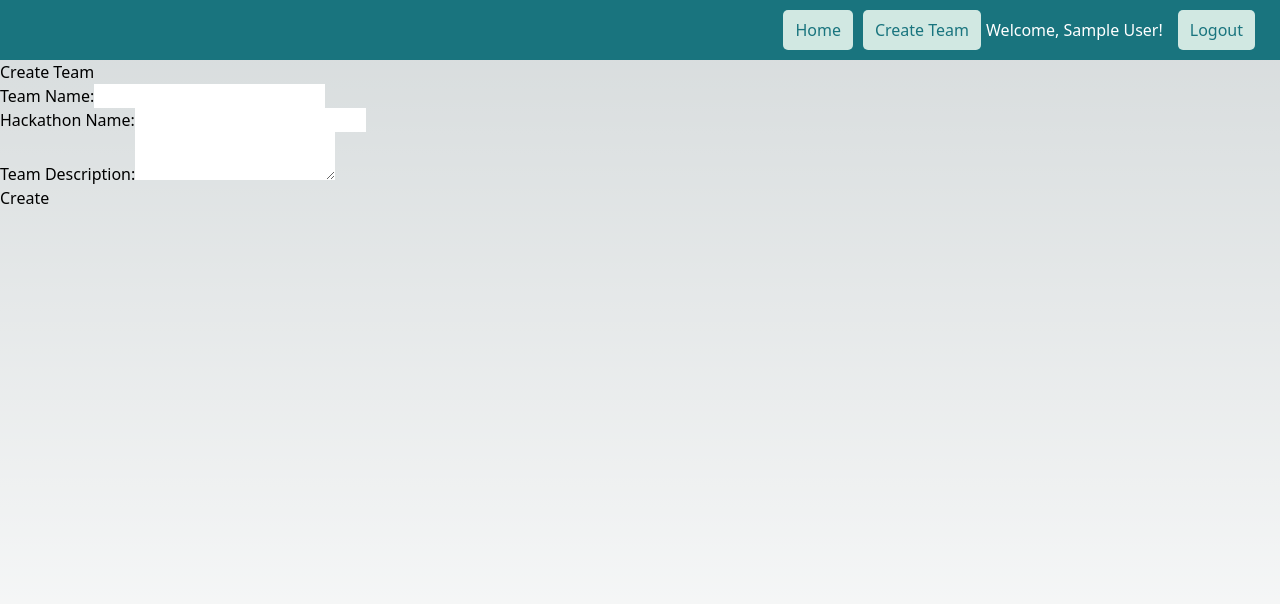
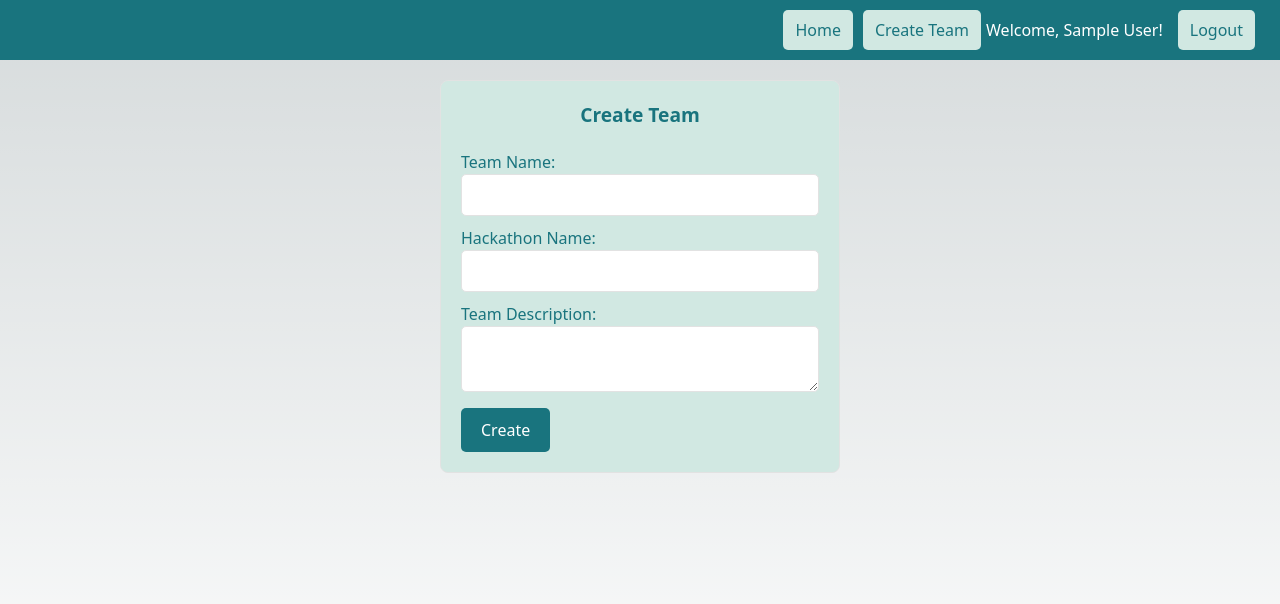
Before and after one commit to mhpro15/comp231_403_Team3_F23, a Next.js app in the folder client/: page /create-team in a window 1280 px wide. Shown: the top 604 px of the page. Built offline with nearby package versions, Linux system fonts and the light colour scheme; no server answers; sample sign-in values are in the browser's storage.

Commit message:
create team styling done - homepage styling updtd

```diff
--- /dev/null
+++ b/client/src/app/create-team/create-team.css
@@ -0,0 +1,47 @@
+/* create-team.css */
+
+.create-team-container {
+    max-width: 400px;
+    margin: 20px auto;
+    padding: 20px;
+    border: 1px solid #E2E2E2;
+    border-radius: 8px;
+    background-color: #D1E8E2;
+  }
+
+  .create-team-container h1 {
+    margin-bottom: 20px;
+    color: #19747E;
+  }
+
+  label {
+    color: #19747E;
+  }
+  h1{
+    text-align: center;
+    font-weight: 600;
+    font-size: larger;
+
+  }
+
+  input[type="text"],
+  textarea {
+    width: 100%;
+    padding: 8px;
+    margin-bottom: 10px;
+    border: 1px solid #E2E2E2;
+    border-radius: 5px;
+  }
+
+  button[type="submit"] {
+    padding: 10px 20px;
+    border: none;
+    border-radius: 5px;
+    background-color: #19747E;
+    color: #ffffff;
+    cursor: pointer;
+  }
+
+  button[type="submit"]:hover {
+    background-color: #A9D6E5;
+  }
--- a/client/src/app/create-team/page.js
+++ b/client/src/app/create-team/page.js
@@ -1,5 +1,6 @@
 "use client";
 import React, { useState } from "react";
+import "./create-team.css";
 
 import { useRouter } from "next/navigation";
 import { useSession } from "next-auth/react";
@@ -63,7 +64,7 @@ const CreateTeam = () => {
   };
 
   return (
-    <div>
+    <div className="create-team-container">
       <h1>Create Team{session?.user.username}</h1>
       <form onSubmit={handleSubmit}>
         <label>
--- a/client/src/app/homepage/homepage.css
+++ b/client/src/app/homepage/homepage.css
@@ -21,6 +21,7 @@
   color: #000000;
   padding: 15px;
   margin-bottom: 10px;
+  margin: 10px;
   border-radius: 7px;
   box-shadow: 0 2px 4px rgba(0, 0, 0, 0.1);
 
@@ -30,9 +31,11 @@
 .team-item h3 {
   text-align: left;
   margin-bottom: 5px;
+
 }
 
 .team-list{
   display: flex;
-  flex-direction: column;
+  flex-wrap: wrap;
+  flex-direction: row;
 }
```
